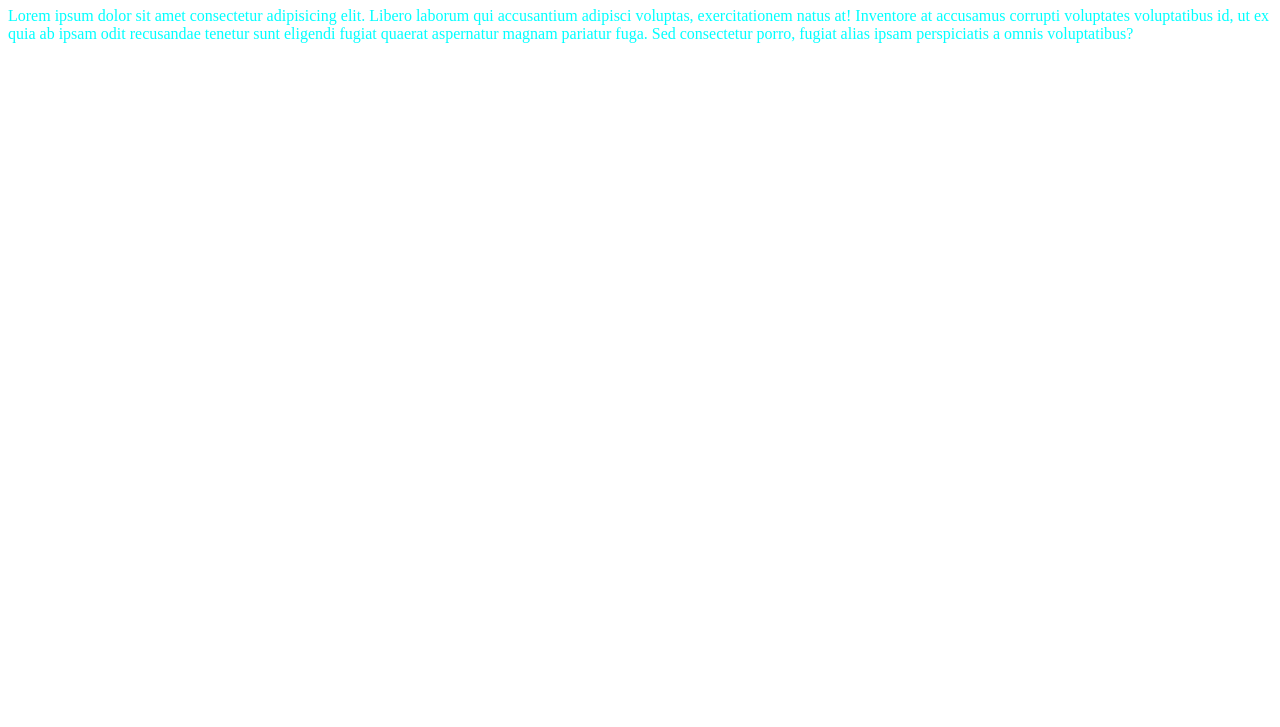
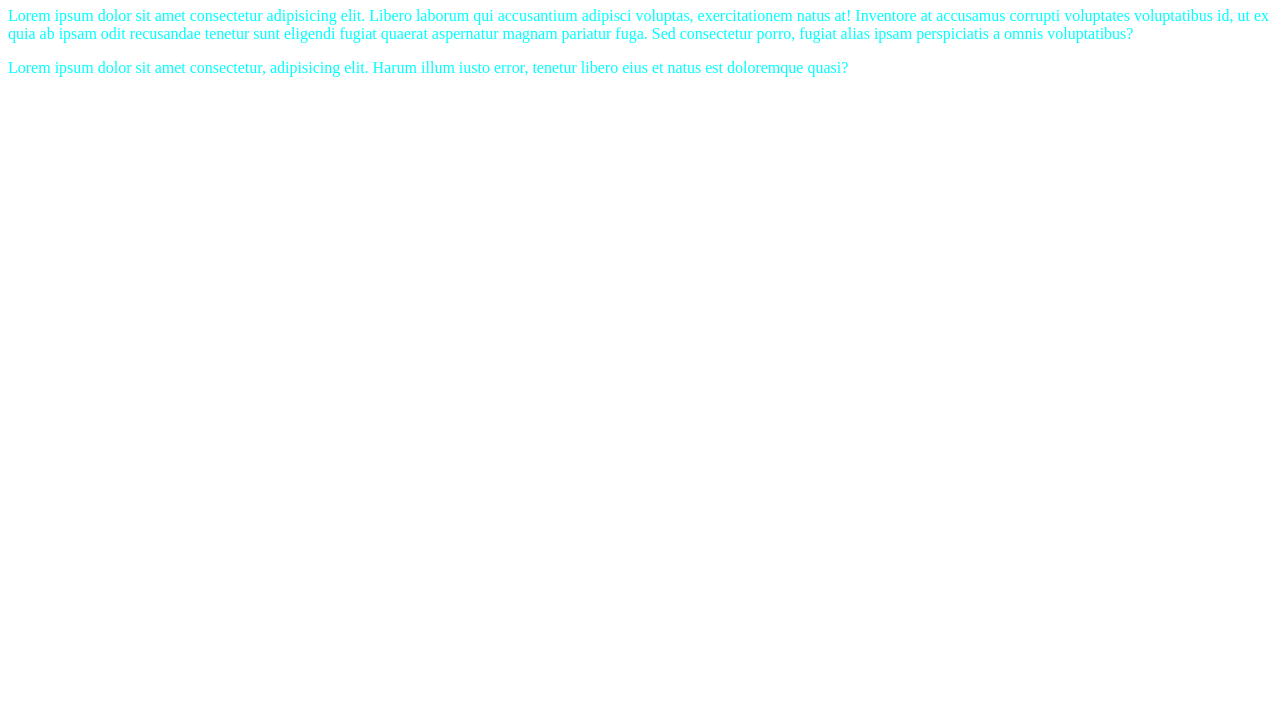
Before and after one commit to NeerajM96/web-page-repo, a plain HTML site: page index.html in a window 1280 px wide. Shown: the part 73-800 px from the top of the page. Drawn offline with Linux system fonts and the light colour scheme.

Commit message:
Test commit

```diff
--- a/index.html
+++ b/index.html
@@ -21,5 +21,8 @@
         odit recusandae tenetur sunt eligendi fugiat quaerat aspernatur magnam pariatur fuga. Sed consectetur porro,
         fugiat alias ipsam perspiciatis a omnis voluptatibus?
     </p>
+    <p>Lorem ipsum dolor sit amet consectetur, adipisicing elit.
+        Harum illum iusto error, tenetur libero eius et natus est doloremque quasi?
+    </p>
 </body>
 </html>
```
